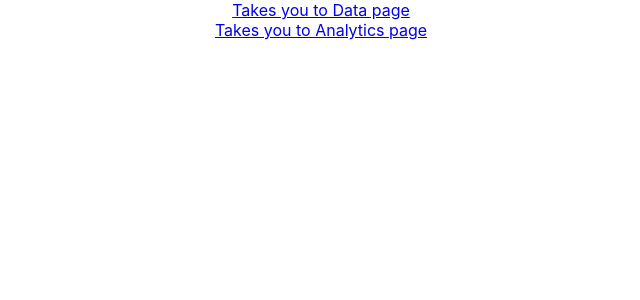
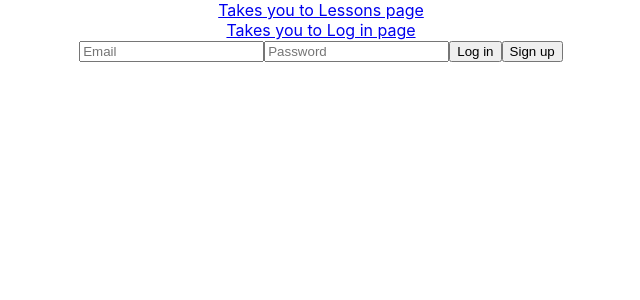
Before and after one commit to shadopawn/admin-portal-web-app, a React (Create React App) app: page /login in a window 1280 px wide. Shown: the top 300 px of the page, without its empty margins (319-959 px from the left). Built offline with nearby package versions, Linux system fonts and the light colour scheme; no server answers.

Commit message:
Add Login and Upload

```diff
--- a/src/App.js
+++ b/src/App.js
@@ -1,26 +1,28 @@
 import './App.css';
 import { Link, Route, Switch } from 'react-router-dom';
 
-import Database from "./components/Database"
+import Lessons from "./components/Lessons"
 import Analytics from "./components/Analytics"
+import Login from './components/Login';
 
 function App() {
   return (
     <div className="App">
 
-      <Link to="/database">
-        <a>Takes you to Data page </a><br />
+      <Link to="/lessons">
+        <a>Takes you to Lessons page </a><br />
       </Link>
 
-      <Link to="/analytics">
-        <a>Takes you to Analytics page</a>
+      <Link to="/login">
+        <a>Takes you to Log in page</a>
       </Link>
 
       {/* This will switch to different React components while keeping us in this component. If you run this, you'll notice the Links will stay in the window */}
       {/* This will help us keep a header if we need one or if we don't want anything to persist we could put this in index */}
       <Switch>
-        <Route path='/database' component={Database} />
+        <Route path='/lessons' component={Lessons} />
         <Route path='/analytics' component={Analytics} />
+        <Route path="/login" component={Login}></Route>
       </Switch>
     </div>
   );
--- a/src/components/Analytics.js
+++ b/src/components/Analytics.js
@@ -1,11 +1,9 @@
-import React, { Component } from 'react'
+import React from 'react'
 
-export default class Analytics extends Component {
-    render() {
-        return (
-            <div>
-                <p>You found the Analytics page!</p>
-            </div>
-        )
-    }
+export default function Analytics() {
+    return (
+        <div>
+            <p>You found the Analytics page!</p>
+        </div>
+    )
 }
--- a/src/components/Database.js
+++ /dev/null
@@ -1,12 +0,0 @@
-import React, { Component } from 'react'
-import { Link } from 'react-router-dom';
-
-export default class Database extends Component {
-    render() {
-        return (
-            <div>
-                <p>You found the Data page!</p>
-            </div>
-        )
-    }
-}
--- /dev/null
+++ b/src/components/Lessons.js
@@ -0,0 +1,31 @@
+import React from 'react'
+import firebase from 'firebase';
+
+export default function Lessons() {
+
+    const fileChangeEvent = (e) => {
+        var file = e.target.files[0];
+        var storageRef = firebase.storage().ref('training_videos/' + file.name);
+        var task = storageRef.put(file);
+        task.on('state_change',
+            function progress(snapshot){
+                var percentage = (snapshot.bytesTransferred / snapshot.totalBytes) * 100;
+                document.getElementById('uploader').value = percentage;
+            },
+            function error(err){
+
+            },
+            function complete() {
+
+            }
+        );
+    }
+
+    return (
+        <div>
+            <p>Lessons maker</p>
+            <progress value="0" max="100" id="uploader">0%</progress> <br />
+            <input type="file" id="fileButton" onChange={fileChangeEvent}/>
+        </div>
+    )
+}
--- /dev/null
+++ b/src/components/Login.js
@@ -0,0 +1,56 @@
+import React, { useState } from "react";
+import firebase from 'firebase';
+import '../css/login.css';
+
+export default function Login() {
+
+    const LoginEventListen = () => {
+        const email = document.getElementById("txtEmail").value;
+        const pass = document.getElementById("txtPassword").value;
+        const auth = firebase.auth();
+        const promise = auth.signInWithEmailAndPassword(email, pass);
+        promise.catch(e => console.log(e.message))
+    }
+
+    const SignUpEventListen = () => {
+        const email = document.getElementById("txtEmail").value;
+        const pass = document.getElementById("txtPassword").value;
+        const auth = firebase.auth();
+        const promise = auth.createUserWithEmailAndPassword(email, pass);
+        promise.catch(e => console.log(e.message))
+    }
+
+    const LogoutEventListen = () =>{
+        firebase.auth().signOut();
+    }
+
+    firebase.auth().onAuthStateChanged(firebaseUser => {
+        if(firebaseUser) {
+            console.log(firebaseUser);
+            document.getElementById("btnLogout").classList.remove('hide');
+        } else {
+            console.log('not logged in');
+            document.getElementById("btnLogout").classList.add('hide');
+        }
+    })
+
+    return (
+        <div>
+            <input id="txtEmail" type="email" placeholder="Email"></input>
+
+            <input id="txtPassword" type="password" placeholder="Password"></input>
+
+            <button id="btnLogin" onClick={LoginEventListen}>
+                Log in
+            </button>
+
+            <button id="btnSignUp" onClick={SignUpEventListen}>
+                Sign up
+            </button>
+
+            <button id="btnLogout" className="hide" onClick={LogoutEventListen}>
+                Log out
+            </button>
+        </div>
+    )
+}
--- /dev/null
+++ b/src/css/login.css
@@ -0,0 +1,3 @@
+.hide {
+    display: none;
+}
```
